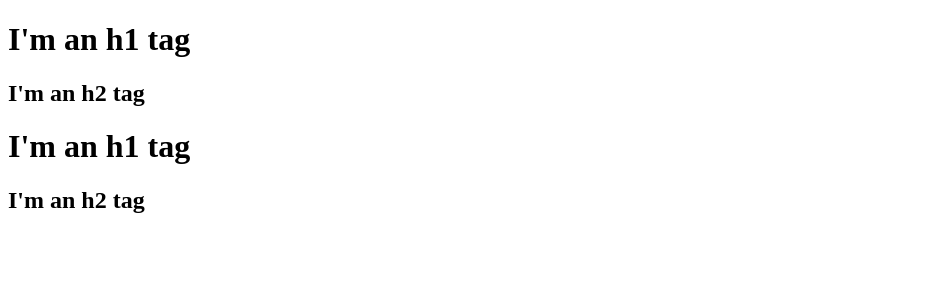
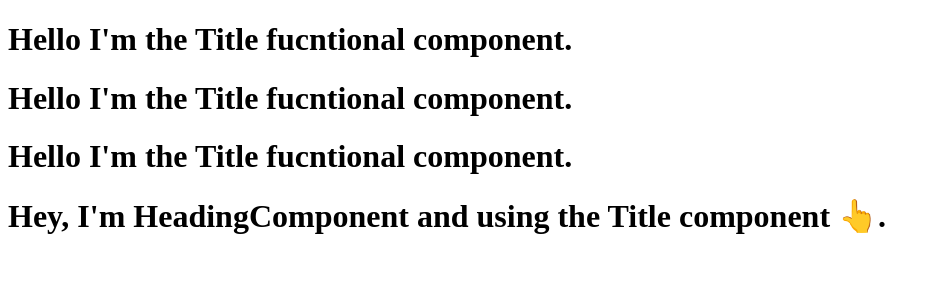
Before and after one commit to akshay-gotmare/namaste-react, a React (Vite) app: page / in a window 1280 px wide. Shown: the top 300 px of the page, without its empty margins (0-940 px from the left). Built offline with nearby package versions, Linux system fonts and the light colour scheme.

Commit message:
Session-03

```diff
--- a/App.js
+++ b/App.js
@@ -1,16 +1,23 @@
 import React from "react";
 import ReactDOM from "react-dom/client";
 
-const parent = React.createElement("div", { id: "parent" }, [
-  React.createElement("div", { id: "child1" }, [
-    React.createElement("h1", {}, "I'm an h1 tag"),
-    React.createElement("h2", {}, "I'm an h2 tag"),
-  ]),
-  React.createElement("div", { id: "child2" }, [
-    React.createElement("h1", {}, "I'm an h1 tag"),
-    React.createElement("h2", {}, "I'm an h2 tag"),
-  ]),
-]);
+const Title = () => {
+  return <h1 className="head">Hello I'm the Title fucntional component.</h1>;
+};
+
+const HeadingComponent = () => {
+  return (
+    <div id="container">
+      {Title()}
+      <Title />
+      <Title></Title>
+      {/* One and the same thing */}
+      <h1 className="heading">
+        Hey, I'm HeadingComponent and using the Title component 👆.
+      </h1>
+    </div>
+  );
+};
 
 const root = ReactDOM.createRoot(document.getElementById("root"));
-root.render(parent);
+root.render(<HeadingComponent />);
--- a/package.json
+++ b/package.json
@@ -3,6 +3,8 @@
   "version": "1.0.0",
   "description": "This is a practice of the sessions from namaste react",
   "scripts": {
+    "start": "parcel index.html",
+    "build": "parcel build index.js",
     "test": "jest"
   },
   "repository": {
```
Also changed, not shown: 1 other file (tests, documents, lock files or other folders).
